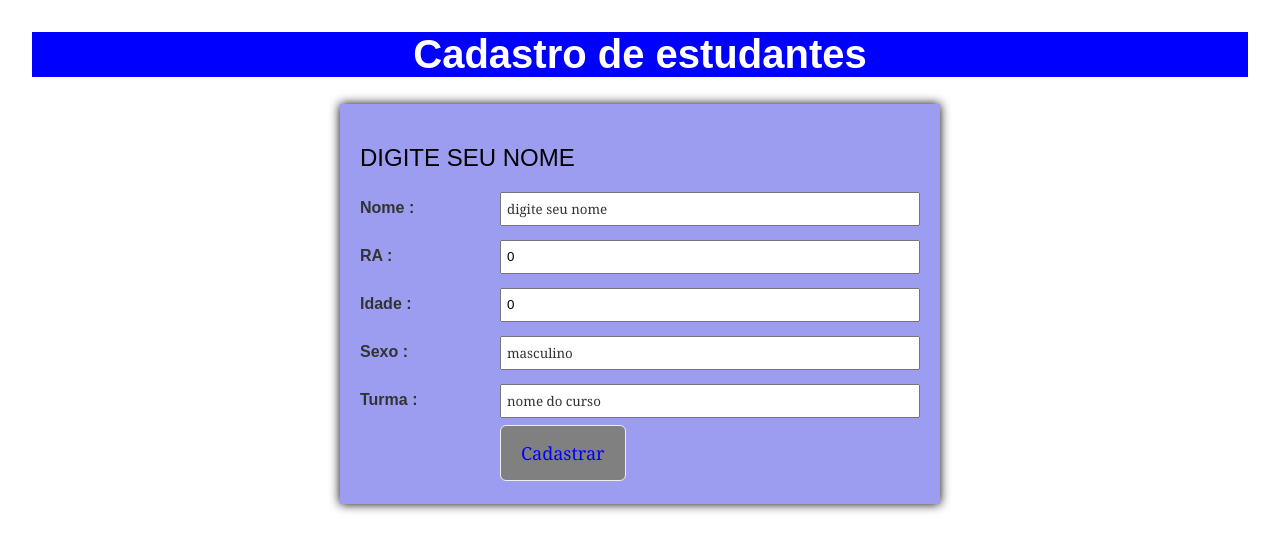
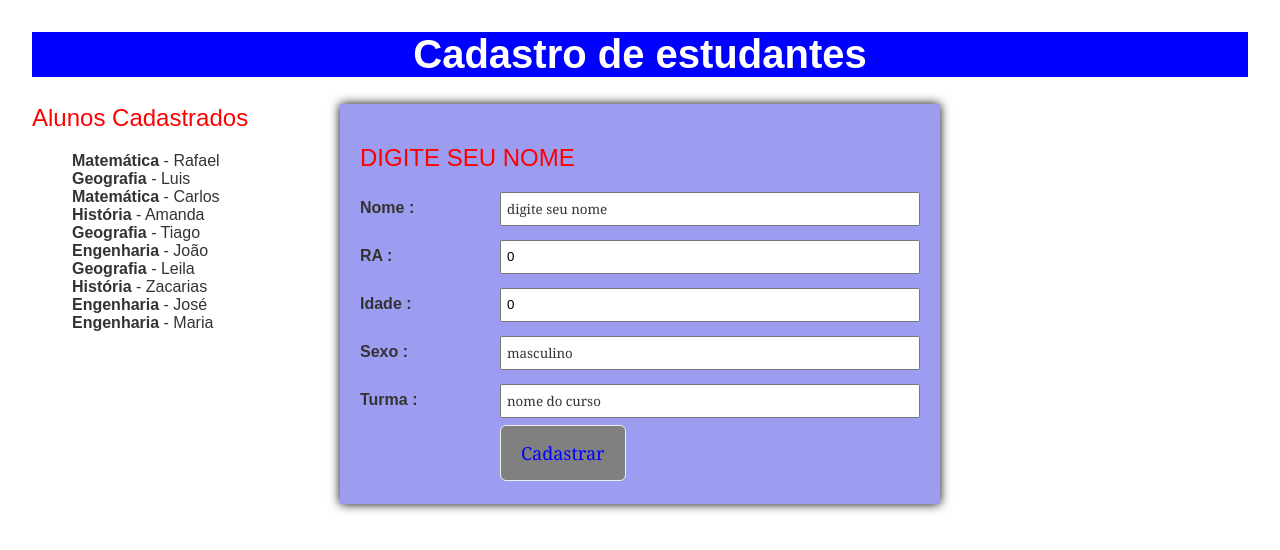
Before and after one commit to RafaelDi/CadastroEstudantesANgular, an Angular app: page / in a window 1280 px wide. Shown: the top 550 px of the page. Built offline with nearby package versions, Linux system fonts and the light colour scheme.

Commit message:
parte 2 tutorial heroes

```diff
--- a/src/app/cadastro/cadastro.component.css
+++ b/src/app/cadastro/cadastro.component.css
@@ -69,5 +69,8 @@ button{
     background-color: gray;
     font-size: 18px;
     color: blue;
+}
 
+h2{
+    color: red;
 }
--- a/src/app/cadastro/cadastro.component.html
+++ b/src/app/cadastro/cadastro.component.html
@@ -55,5 +55,17 @@
     <button type="button" class="btn btn-success">Cadastrar</button>
   </div>
 
+</div>
 
-</div>
+
+  <section>
+    <div class="alunos">
+    <h2>Alunos Cadastrados</h2>
+    <ul class="Cadastrados">
+      <div *ngFor ="let alunodados of cadastros" class="curso-nome">
+        <span class="badge"><strong>{{alunodados.turma}}</strong> -
+       {{alunodados.nome}}</span>
+      </div>
+    </ul>
+  </div>
+  </section>
--- a/src/app/cadastro/cadastro.component.ts
+++ b/src/app/cadastro/cadastro.component.ts
@@ -1,5 +1,6 @@
 import { Component, OnInit } from '@angular/core';
 import { Dados } from '../alunodados';
+import { CADASTROS } from '../mock-estudante';
 
 @Component({
   selector: 'app-cadastro',
@@ -7,6 +8,7 @@ import { Dados } from '../alunodados';
   styleUrls: ['./cadastro.component.css']
 })
 export class CadastroComponent implements OnInit {
+
   alunodados: Dados = {
     nome: 'digite seu nome',
     RA: 0,
@@ -15,9 +17,14 @@ export class CadastroComponent implements OnInit {
     turma: 'nome do curso'
   };
 
+  cadastros = CADASTROS;
+
   constructor() { }
 
   ngOnInit(): void {
   }
-
+  selectedDados: Dados;
+  onSelect(alunodados: Dados): void {
+    this.selectedDados = alunodados;
+  }
 }
--- /dev/null
+++ b/src/app/mock-estudante.ts
@@ -0,0 +1,14 @@
+import { Dados } from './alunodados';
+
+export const CADASTROS: Dados[] = [
+  { RA: 1, nome:'Rafael', idade:28, sexo:'Masculino', turma:'Matemática'},
+  { RA: 2, nome:'Luis', idade:20, sexo:'Masculino', turma:'Geografia'},
+  { RA: 3, nome:'Carlos', idade:21, sexo:'Masculino', turma:'Matemática'},
+  { RA: 4, nome:'Amanda', idade:23, sexo:'Feminino', turma:'História'},
+  { RA: 5, nome:'Tiago', idade:25, sexo:'Masculino', turma:'Geografia'},
+  { RA: 6, nome:'João', idade:24, sexo:'Masculino', turma:'Engenharia'},
+  { RA: 7, nome:'Leila', idade:30, sexo:'Feminino', turma:'Geografia'},
+  { RA: 8, nome:'Zacarias', idade:20, sexo:'Masculino', turma:'História'},
+  { RA: 9, nome:'José', idade:22, sexo:'Masculino', turma:'Engenharia'},
+  { RA: 10, nome:'Maria', idade:18, sexo:'Feminino', turma:'Engenharia'}
+];
```
